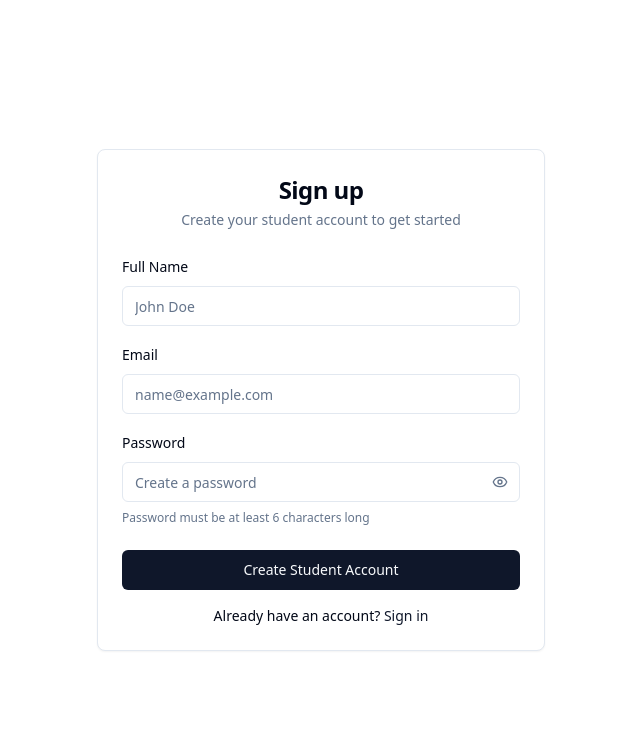
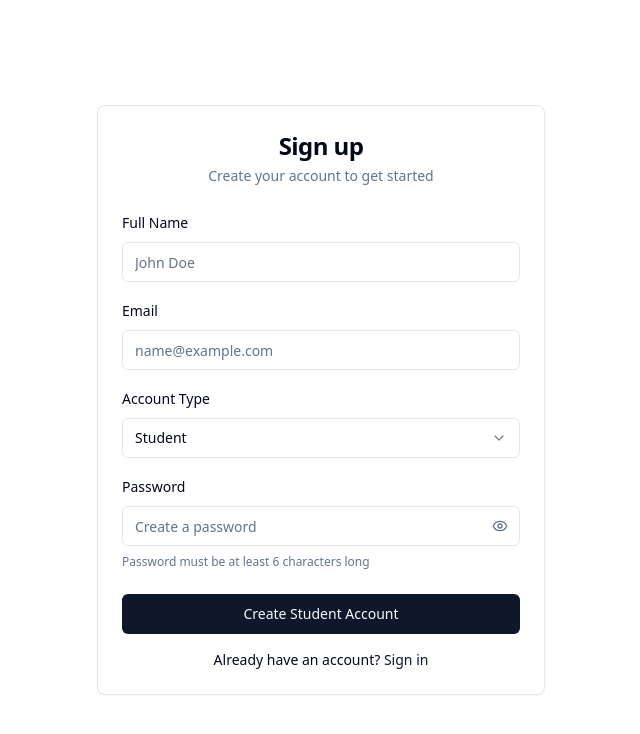
Before and after one commit to sirimallavasu/lecture-engagement-monitor, a React (Vite) app: page /signup in a window 1280 px wide. Shown: the top 734 px of the page, without its empty margins (319-959 px from the left). Built offline with nearby package versions, Linux system fonts and the light colour scheme.

Commit message:
Restore teacher account creation
Re-enable teacher role creation in signup.

```diff
--- a/src/integrations/supabase/types.ts
+++ b/src/integrations/supabase/types.ts
@@ -9,18 +9,27 @@ export type Json =
 export type Database = {
   public: {
     Tables: {
-      students: {
+      profiles: {
         Row: {
           created_at: string
-          id: number
+          id: string
+          name: string | null
+          role: string
+          updated_at: string
         }
         Insert: {
           created_at?: string
-          id?: number
+          id: string
+          name?: string | null
+          role?: string
+          updated_at?: string
         }
         Update: {
           created_at?: string
-          id?: number
+          id?: string
+          name?: string | null
+          role?: string
+          updated_at?: string
         }
         Relationships: []
       }
--- a/src/pages/Signup.tsx
+++ b/src/pages/Signup.tsx
@@ -1,9 +1,9 @@
-
 import React, { useState } from 'react';
 import { Card, CardContent, CardDescription, CardFooter, CardHeader, CardTitle } from '@/components/ui/card';
 import { Input } from '@/components/ui/input';
 import { Button } from '@/components/ui/button';
 import { Label } from '@/components/ui/label';
+import { Select, SelectContent, SelectItem, SelectTrigger, SelectValue } from '@/components/ui/select';
 import { Link, useNavigate } from 'react-router-dom';
 import { toast } from 'sonner';
 import { Eye, EyeOff, Mail } from 'lucide-react';
@@ -13,6 +13,7 @@ const Signup = () => {
   const [email, setEmail] = useState('');
   const [password, setPassword] = useState('');
   const [name, setName] = useState('');
+  const [role, setRole] = useState<'student' | 'teacher'>('student');
   const [isLoading, setIsLoading] = useState(false);
   const [showPassword, setShowPassword] = useState(false);
   const [verificationSent, setVerificationSent] = useState(false);
@@ -42,14 +43,14 @@ const Signup = () => {
     }
 
     try {
-      console.log('Attempting signup with:', { email: email.trim(), name, role: 'student' });
+      console.log('Attempting signup with:', { email: email.trim(), name, role });
 
       // For development, we'll create a local account if Supabase fails
       const fallbackSignup = () => {
         const userData = {
           name: name.trim(),
           email: email.trim(),
-          role: 'student',
+          role: role,
           id: Date.now().toString()
         };
 
@@ -65,7 +66,7 @@ const Signup = () => {
         options: {
           data: {
             name: name.trim(),
-            role: 'student'
+            role: role
           },
         }
       });
@@ -96,7 +97,7 @@ const Signup = () => {
         const userData = {
           name: name.trim(),
           email: email.trim(),
-          role: 'student',
+          role: role,
           id: Date.now().toString()
         };
 
@@ -125,7 +126,7 @@ const Signup = () => {
         <CardHeader className="space-y-1">
           <CardTitle className="text-2xl font-bold text-center">Sign up</CardTitle>
           <CardDescription className="text-center">
-            Create your student account to get started
+            Create your account to get started
           </CardDescription>
         </CardHeader>
         {!verificationSent ? (
@@ -154,6 +155,18 @@ const Signup = () => {
                 />
               </div>
               <div className="space-y-2">
+                <Label htmlFor="role">Account Type</Label>
+                <Select value={role} onValueChange={(value: 'student' | 'teacher') => setRole(value)}>
+                  <SelectTrigger>
+                    <SelectValue placeholder="Select account type" />
+                  </SelectTrigger>
+                  <SelectContent>
+                    <SelectItem value="student">Student</SelectItem>
+                    <SelectItem value="teacher">Teacher</SelectItem>
+                  </SelectContent>
+                </Select>
+              </div>
+              <div className="space-y-2">
                 <Label htmlFor="password">Password</Label>
                 <div className="relative">
                   <Input
@@ -179,7 +192,7 @@ const Signup = () => {
             </CardContent>
             <CardFooter className="flex flex-col gap-4">
               <Button type="submit" className="w-full" disabled={isLoading}>
-                {isLoading ? 'Creating account...' : 'Create Student Account'}
+                {isLoading ? 'Creating account...' : `Create ${role === 'teacher' ? 'Teacher' : 'Student'} Account`}
               </Button>
               <div className="text-center text-sm">
                 Already have an account?{" "}
```
